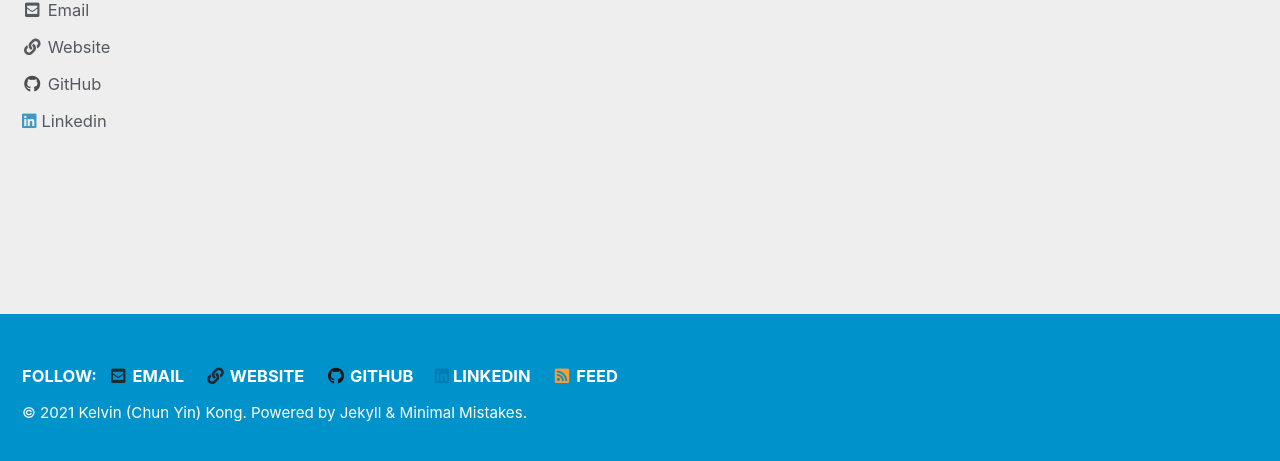
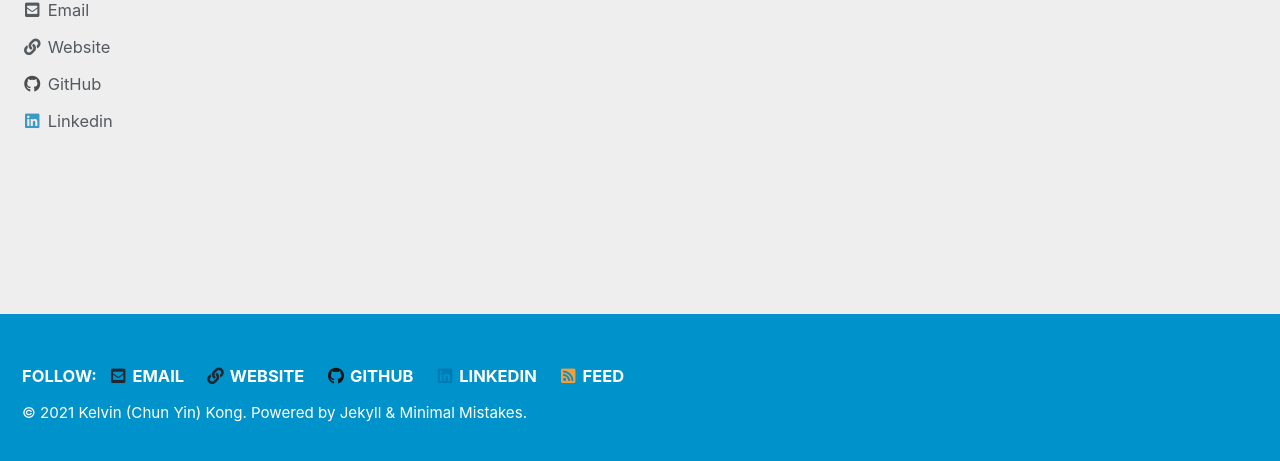
Before and after one commit to kelvin-cykong/kelvin-cykong.github.io, a Jekyll site: the page built from index.md, in a window 1280 px wide. Shown: the part 431-892 px from the top of the page. Built offline with Jekyll 4.4.1, drawn with Linux system fonts in a browser that asks for light colours; cached includes are drawn as plain includes; our own code applies the rules of GitHub Pages for plain Markdown files; the list of posts is cut into pages by our own code; comment, search, counter and statistics services are not loaded.

Commit message:
Update _config.yml

```diff
--- a/_config.yml
+++ b/_config.yml
@@ -109,7 +109,7 @@ author:
       icon: "fab fa-fw fa-github"
       url: "https://github.com/ckong9-stat697"
     - label: "Linkedin"
-      icon: "fab fa-linkedin"
+      icon: "fab fa-fw fa-linkedin"
       url: "https://www.linkedin.com/in/chunyin-kong/"
     #- label: "Twitter"
     #  icon: "fab fa-fw fa-twitter-square"
@@ -134,7 +134,7 @@ footer:
       icon: "fab fa-fw fa-github"
       url: "https://github.com/ckong9-stat697"
     - label: "Linkedin"
-      icon: "fab fa-linkedin"
+      icon: "fab fa-fw fa-linkedin"
       url: "https://www.linkedin.com/in/chunyin-kong/"
     #- label: "Twitter"
     #  icon: "fab fa-fw fa-twitter-square"
```
